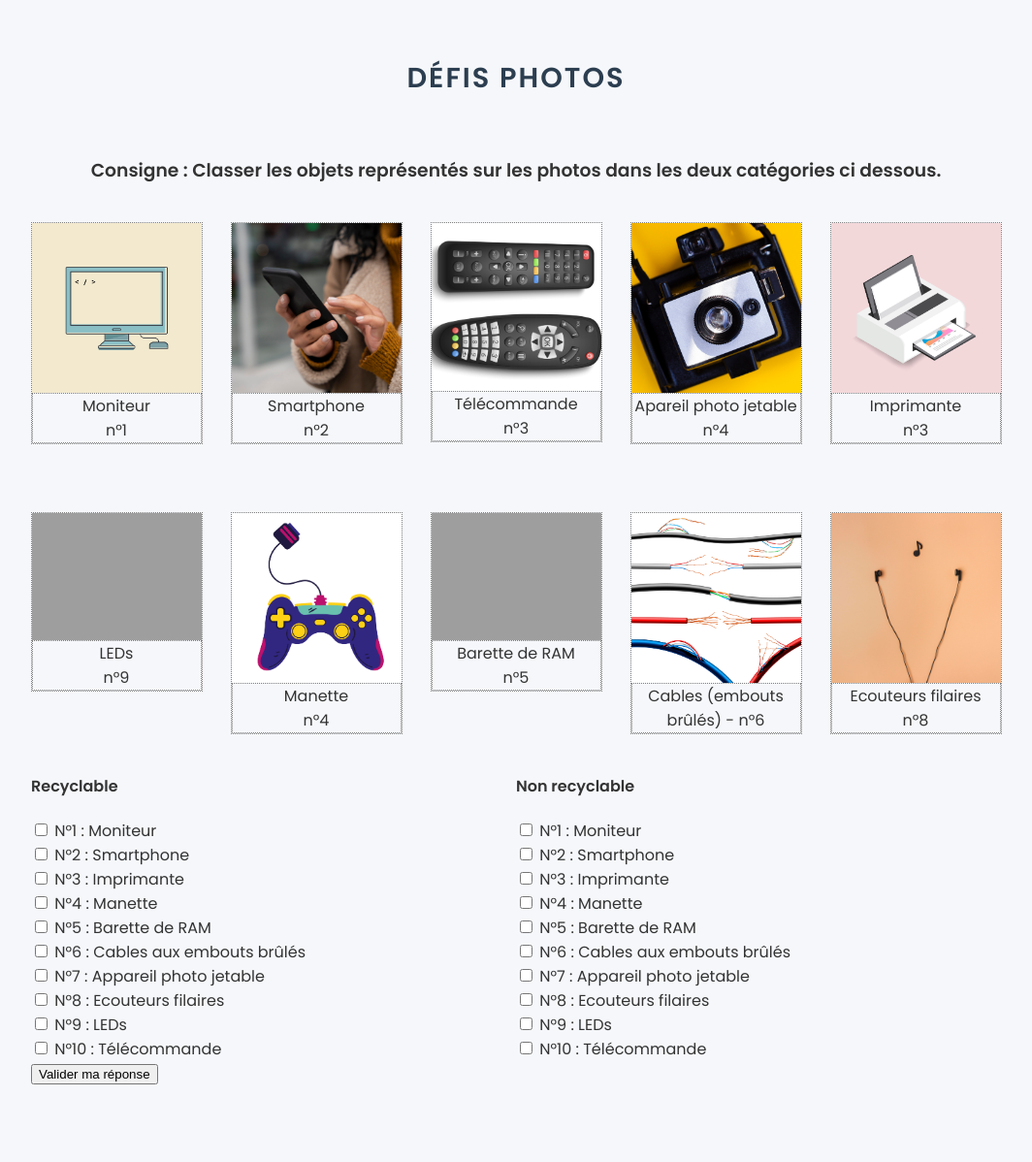
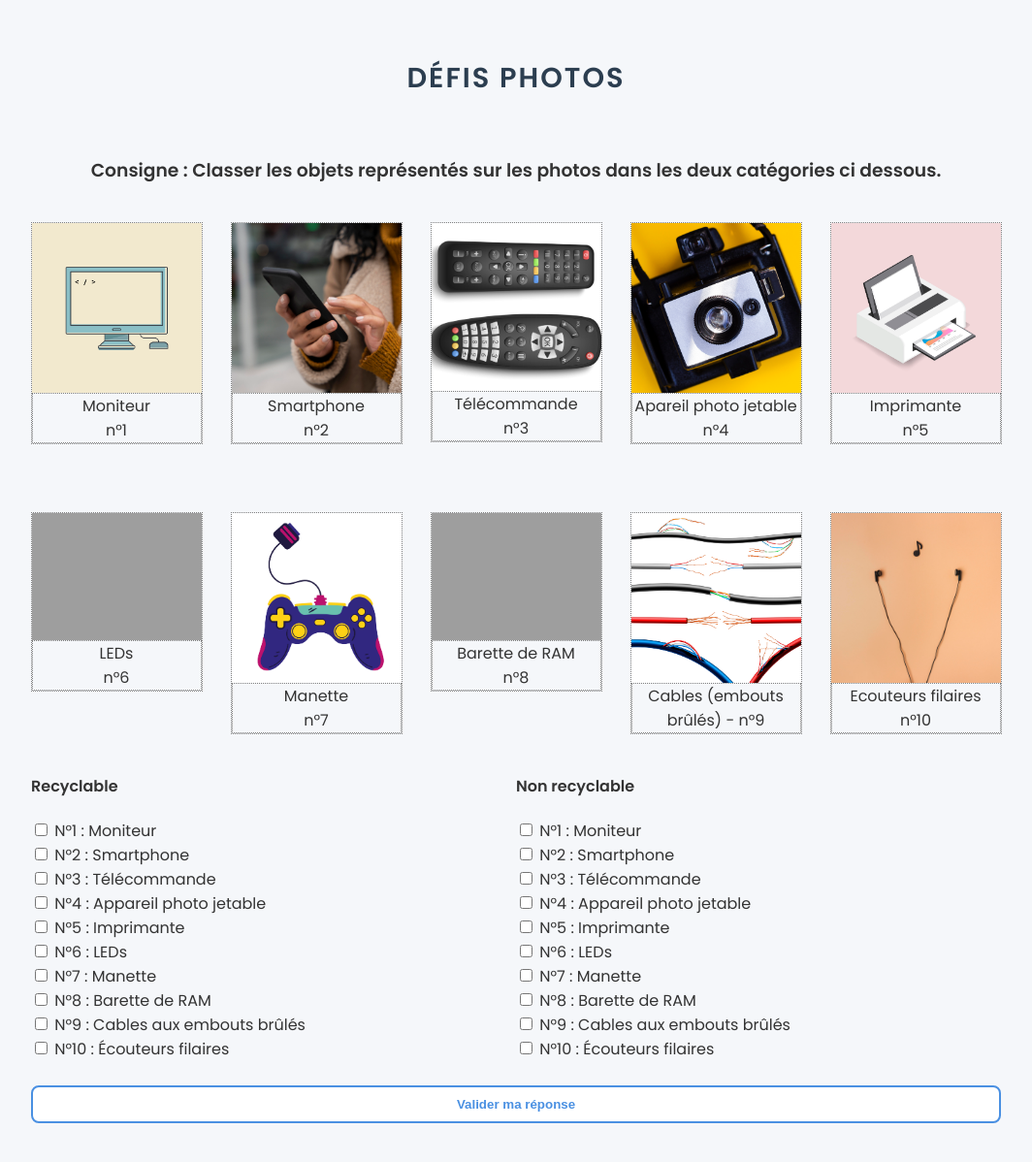
Before and after one commit to rylesdev/ndi-les_apprutie, a PHP site: page /defis4.php in a window 1280 px wide. Shown: the whole page at 97% size, without its empty margins (108-1172 px from the left). Before the commit the page ends 1118 px from the top, so only its background shows below. Run offline with PHP 8.4, Linux system fonts and the light colour scheme; grey boxes are pictures that could not be loaded.

Commit message:
defi photo (en cours)

```diff
--- a/defis4.php
+++ b/defis4.php
@@ -1,6 +1,33 @@
 <?php
+$compteurjustes = 0;
 
+if ($_SERVER['REQUEST_METHOD'] === 'POST') {
+    $justerecyclable = [1,2,5,7,8];
+    $justenonrecyclable = [3,4,6,9,10];
+
+    $reponse_oui = $_POST['oui'] ;
+    $reponse_non = $_POST['non'] ;
+
+
+    for ($i = 0; $i < count($justerecyclable); $i++) {
+    if (in_array($justerecyclable[$i], $reponse_oui)) {
+        $repjustes++;
+    }
+}
+
+
+    // Vérifier les réponses "non"
+    for ($i = 0; $i < count($justenonrecyclable); $i++) {
+    if (in_array($justenonrecyclable[$i], $reponse_oui)) {
+        $repjustes++;
+    }
+}
+
+
+    echo "<p>Vous avez $compteurjustes réponses correctes sur 10.</p>";
+}
 ?>
+
 
 <!DOCTYPE html>
 <html lang = "fr">
@@ -50,35 +77,35 @@
   <div>
     <figure>
      <img src="Images/imprimante.jpg" alt="Imprimante" width = 175>
-    <figcaption>Imprimante<br> n°3 </br></figcaption>
+    <figcaption>Imprimante<br> n°5 </br></figcaption>
 </figure>
   </div>
 
   <div>
     <figure>
      <img src="Images/leds.jpg" alt="Leds" width = 175>
-    <figcaption>LEDs<br> n°9 </br></figcaption>
+    <figcaption>LEDs<br> n°6</br></figcaption>
 </figure>
   </div>
 
   <div>
   <figure>
   <img src="Images/manette.jpg" alt="Manette" width = 175>
-    <figcaption>Manette <br> n°4 </br></figcaption>
+    <figcaption>Manette <br> n°7 </br></figcaption>
 </figure>
 </div>
 
   <div>
     <figure>
      <img src="Images/barretteram.jpg" alt="RAM" width = 175>
-    <figcaption>Barette de RAM<br> n°5 </br></figcaption>
+    <figcaption>Barette de RAM<br> n°8 </br></figcaption>
 </figure>
 </div>
 
 <div>
     <figure>
      <img src="Images/cables.jpg" alt="Cables" width = 175>
-    <figcaption>Cables (embouts brûlés) - n°6</figcaption>
+    <figcaption>Cables (embouts brûlés) - n°9</figcaption>
 </figure>
 </div>
 
@@ -86,7 +113,7 @@
 <div>
     <figure>
      <img src="Images/ecouteurs.jpg" alt="Ecouteurs filaires" width = 175>
-    <figcaption>Ecouteurs filaires<br> n°8 </br></figcaption>
+    <figcaption>Ecouteurs filaires<br> n°10 </br></figcaption>
 </figure>
   </div>
 
@@ -94,75 +121,77 @@
 
 </div>
 
+<form method = "POST">
 <div class="row">
   <div class="column">
     <h4> Recyclable </h4>
-<input type="checkbox" id="n1" name="n1" value="n1">
+<input type="checkbox" id="n1" name="oui[]" value="1">
 <label for="n1"> N°1 : Moniteur</label><br>
 
-<input type="checkbox" id="n2" name="n2" value="n2">
+<input type="checkbox" id="n2" name="oui[]" value="2">
 <label for="n2"> N°2 : Smartphone</label><br>
 
-<input type="checkbox" id="n3" name="n3" value="n3">
-<label for="n3"> N°3 : Imprimante</label><br>
+<input type="checkbox" id="n3" name="non[]" value="3">
+<label for="n3"> N°3 : Télécommande</label><br>
 
-<input type="checkbox" id="n4" name="n4" value="n4">
-<label for="n4"> N°4 : Manette</label><br>
+<input type="checkbox" id="n4" name="non[]" value="4">
+<label for="n4"> N°4 : Appareil photo jetable</label><br>
 
-<input type="checkbox" id="n5" name="n5" value="n5">
-<label for="n5"> N°5 : Barette de RAM</label><br>
+<input type="checkbox" id="n5" name="oui[]" value="5">
+<label for="n5"> N°5 : Imprimante</label><br>
 
-<input type="checkbox" id="n6" name="n6" value="n6">
-<label for="n6"> N°6 : Cables aux embouts brûlés</label><br>
+<input type="checkbox" id="n6" name="non[]" value="6">
+<label for="n6"> N°6 : LEDs</label><br>
 
-<input type="checkbox" id="n7" name="n7" value="n7">
-<label for="n7"> N°7 : Appareil photo jetable</label><br>
+<input type="checkbox" id="n7" name="oui[]" value="7">
+<label for="n7"> N°7 : Manette</label><br>
 
-<input type="checkbox" id="n8" name="n8" value="n8">
-<label for="n8"> N°8 : Ecouteurs filaires</label><br>
+<input type="checkbox" id="n8" name="oui[]" value="8">
+<label for="n8"> N°8 : Barette de RAM</label><br>
 
-<input type="checkbox" id="n9" name="n9" value="n9">
-<label for="n9"> N°9 : LEDs</label><br>
+<input type="checkbox" id="n9" name="non[]" value="9">
+<label for="n9"> N°9 : Cables aux embouts brûlés</label><br>
 
-<input type="checkbox" id="n10" name="n10" value="n10">
-<label for="n10"> N°10 : Télécommande</label><br>
+<input type="checkbox" id="n10" name="non[]" value="10">
+<label for="n10"> N°10 : Écouteurs filaires</label><br>
   </div>
 
   <div class="column">
        <h4> Non recyclable </h4>
-<input type="checkbox" id="n1" name="n1" value="n1">
-<label for="vehicle1"> N°1 : Moniteur</label><br>
+<input type="checkbox" id="n1-2" name="oui[]" value="1">
+<label for="n1-2"> N°1 : Moniteur</label><br>
 
-<input type="checkbox" id="n2" name="n2" value="n2">
-<label for="vehicle1"> N°2 : Smartphone</label><br>
+<input type="checkbox" id="n2-2" name="oui[]" value="2">
+<label for="n2-2"> N°2 : Smartphone</label><br>
 
-<input type="checkbox" id="n3" name="n3" value="n3">
-<label for="vehicle1"> N°3 : Imprimante</label><br>
+<input type="checkbox" id="n3-2" name="non[]" value="3">
+<label for="n3-2"> N°3 : Télécommande</label><br>
 
-<input type="checkbox" id="n4" name="n4" value="n4">
-<label for="vehicle1"> N°4 : Manette</label><br>
+<input type="checkbox" id="n4-2" name="non[]" value="4">
+<label for="n4-2"> N°4 : Appareil photo jetable</label><br>
 
-<input type="checkbox" id="n5" name="n5" value="n5">
-<label for="vehicle1"> N°5 : Barette de RAM</label><br>
+<input type="checkbox" id="n5-2" name="oui[]" value="5">
+<label for="n5-2"> N°5 : Imprimante</label><br>
 
-<input type="checkbox" id="n6" name="n6" value="n6">
-<label for="vehicle1"> N°6 : Cables aux embouts brûlés</label><br>
+<input type="checkbox" id="n6-2" name="non[]" value="6">
+<label for="n6-2"> N°6 : LEDs</label><br>
 
-<input type="checkbox" id="n7" name="n7" value="n7">
-<label for="vehicle1"> N°7 : Appareil photo jetable</label><br>
+<input type="checkbox" id="n7-2" name="oui[]" value="7">
+<label for="n7-2"> N°7 : Manette</label><br>
 
-<input type="checkbox" id="n8" name="n8" value="n8">
-<label for="vehicle1"> N°8 : Ecouteurs filaires</label><br>
+<input type="checkbox" id="n8-2" name="oui[]" value="8">
+<label for="n8-2"> N°8 : Barette de RAM</label><br>
 
-<input type="checkbox" id="n9" name="n9" value="n9">
-<label for="vehicle1"> N°9 : LEDs</label><br>
+<input type="checkbox" id="n9-2" name="non[]" value="9">
+<label for="n9-2"> N°9 : Cables aux embouts brûlés</label><br>
 
-<input type="checkbox" id="n10" name="n10" value="n10">
-<label for="vehicle1"> N°10 : Télécommande</label><br>
+<input type="checkbox" id="n10-2" name="non[]" value="10">
+<label for="n10-2"> N°10 : Écouteurs filaires</label><br>
   </div>
 </div>
 
-<button type="button">Valider ma réponse</button>
-
+<br>
+<button type="submit" class = "btn-action">Valider ma réponse</button>
+</form>
 
 </body>
--- a/style.css
+++ b/style.css
@@ -192,3 +192,8 @@ figure figcaption {
   display: table;
   clear: both;
 }
+
+.button {
+    color : #5C8ECA;
+    text-align : center;
+}
```
